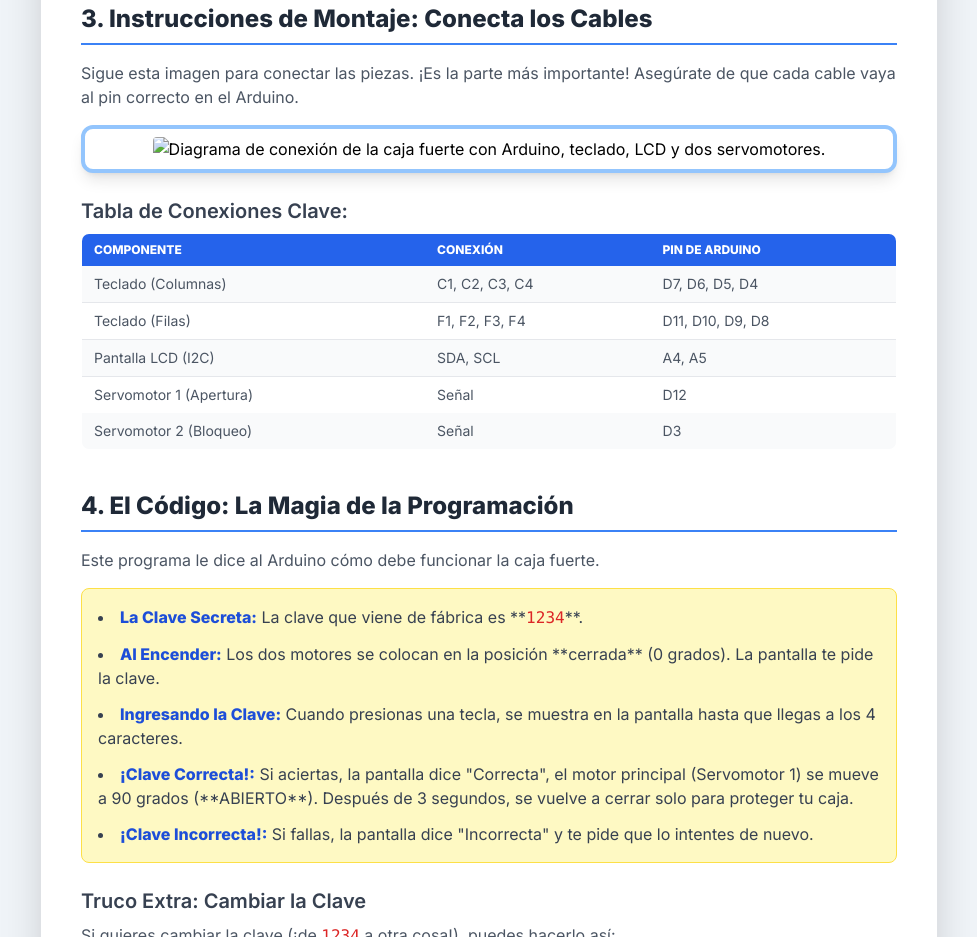
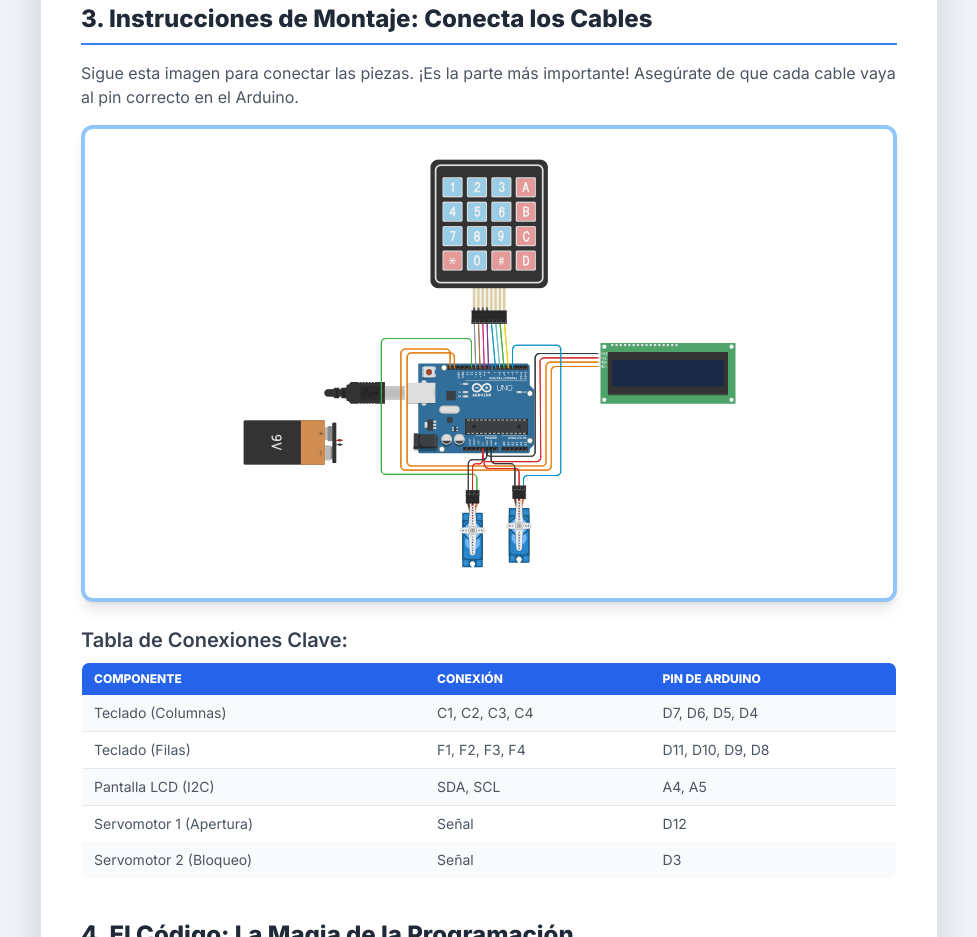
Before and after one commit to santiagodiaz12/ProyectoExpo, a plain HTML site: page index.html in a window 1280 px wide. Shown: the part 829-1766 px from the top of the page, without its empty margins (151-1128 px from the left). Drawn offline with nearby package versions, Linux system fonts and the light colour scheme.

Commit message:
Update index.html
imagen añadida

```diff
--- a/index.html
+++ b/index.html
@@ -95,7 +95,7 @@
 
                 <div class="border-4 border-blue-300 p-2 rounded-xl bg-white shadow-lg flex justify-center">
                     <!-- Se usa la imagen que el usuario subió -->
-                    <img src="imagenExpo.png" alt="Diagrama de conexión de la caja fuerte con Arduino, teclado, LCD y dos servomotores." class="max-w-full h-auto rounded">
+                    <img src="./img/imagenExpo.png" alt="Diagrama de conexión de la caja fuerte con Arduino, teclado, LCD y dos servomotores." class="max-w-full h-auto rounded">
                 </div>
 
                 <h3 class="text-xl font-semibold text-gray-700 mt-6 mb-2">Tabla de Conexiones Clave:</h3>
```
